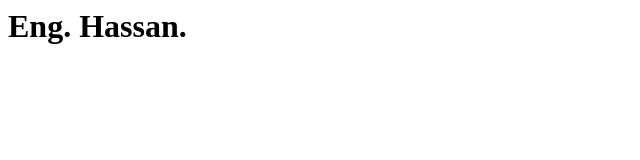
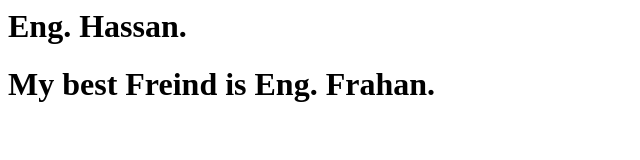
Before and after one commit to GN-00/CV, a plain HTML site: page index.html in a window 1280 px wide. Shown: the whole page, without its empty margins (0-640 px from the left). Drawn offline with Linux system fonts and the light colour scheme.

Commit message:
Update index.html
Update

```diff
--- a/index.html
+++ b/index.html
@@ -2,4 +2,7 @@
   <h1>
     Eng. Hassan.
   </h1>
+  <h1>
+    My best Freind is Eng. Frahan.
+  </h1>
 </html>
```
